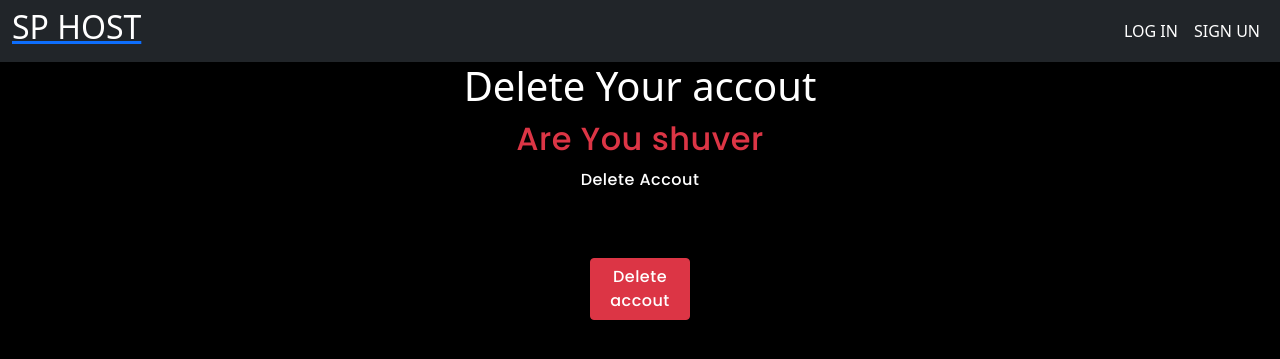
After one commit to abijithdel/e-cart, a Django app: page /account_delete/ in a window 1280 px wide. The commit adds this page. Shown: the top 359 px of the page. Run offline with Django 5.2, Linux system fonts and the light colour scheme.

Commit message:
delete ac page add and add change pass

```diff
--- a/ecart/account/url.py
+++ b/ecart/account/url.py
@@ -4,6 +4,8 @@ urlpatterns = [
     path('login/',views.login, name='login'),
     path('signup/',views.signup, name='signup'),
     path('account/',views.account, name='account'),
-    path('edit_account/',views.edit_profile, name="edit_account")
+    path('edit_account/',views.edit_profile, name="edit_account"),
+    path('change_pass/',views.reset_pass, name="newpass"),
+    path('account_delete/',views.delete_accout_user, name="delete_account")
 
 ]
--- a/ecart/account/views.py
+++ b/ecart/account/views.py
@@ -7,6 +7,7 @@ from django.contrib.auth.models import User
 from django.contrib.auth.decorators import login_required
 from django.contrib.auth import update_session_auth_hash
 # Create your views here.
+
 def login(req):
     if req.method == 'POST':
         uname = req.POST.get('username')
@@ -18,7 +19,7 @@ def login(req):
             return render(req,'index.html')
         else:
             us_pas_not_mach='Check Username or password'
-            return render(req,'account/index.html',{'us_pas_not_mach':us_pas_not_mach})
+            return render(req,'account/login.html',{'us_pas_not_mach':us_pas_not_mach})
 
     return render(req,'account/login.html')
 
@@ -63,4 +64,33 @@ def edit_profile(req):
         user.save()
         saccessf = 'Profile saccessfully Edited'
         return render(req, 'account/account.html', {'user': user , "saccess":saccessf})
+    else:
+        pass
     return render(req, 'account/account-ed.html', {'user': user})
+
+
+def reset_pass(req):
+    user = req.user
+    if req.method == 'POST':
+        pass1 = req.POST.get('newpass')
+        pass2 = req.POST.get('cpass')
+        if pass1 != pass2:
+            response ="Check Conform Password"
+            return render(req,'account/pass-change.html',{'response':response})
+
+        else:
+          user.set_password(pass1)
+          update_session_auth_hash(req, user)
+          user.save()
+          responses = "Password Changed"
+          return render(req,'account/account.html',{'responses':responses})
+    return render(req,'account/pass-change.html')
+
+
+def delete_accout_user(req):
+    if req.method == 'POST':
+        user = req.user
+        user.delete()
+        alert = 'Your Accout Deleted'
+        return render(req,'account/signup.html',{'alert':alert})
+    return render(req,'account/delete_account.html')
--- a/ecart/static/css/account.css
+++ b/ecart/static/css/account.css
@@ -1,5 +1,5 @@
 @import url('https://fonts.googleapis.com/css2?family=Roboto:ital,wght@0,100;0,300;0,400;0,500;0,700;0,900;1,100;1,300;1,400;1,500;1,700;1,900&display=swap');
-a{
+.title{
     text-decoration: none;
 }
 
--- a/ecart/static/css/style.css
+++ b/ecart/static/css/style.css
@@ -10,7 +10,7 @@
 }
 
 .l-ac{
-    margin-top: 40px;
+    margin-top: 30px;
 }
 
 .edit-acc{
@@ -28,3 +28,6 @@ box-shadow: 0 0 40px rgba(8,7,16,0.6);
 padding: 10px 35px;
 margin-top: 60px;
 }
+.delete-bt{
+    width: 100px;
+}
--- a/ecart/templates/account/account-ed.html
+++ b/ecart/templates/account/account-ed.html
@@ -22,7 +22,7 @@
             <input type="email" id="email" name="email" value="{{ user.email }}" class="form-control"><br>
 
             <button type="submit" class="btn btn-success mt-4">Save</button>
-            <a href="{% url 'account' %}" class="text-center">Back</a>
+            <a href="{% url 'account' %}" class="mt-2 text-danger"><button>Back</button></a>
         </form>
 
     </div>
--- /dev/null
+++ b/ecart/templates/account/delete_account.html
@@ -0,0 +1,17 @@
+{% extends "base.html" %}
+{% block title %}HOME{% endblock %}
+
+{% block content %}
+{% load static %}
+
+<h1 class="text-center text-white">Delete Your accout</h1>
+<form action="" method="post">
+    {% csrf_token%}
+    <div class="text-center">
+        <h3 class="text-danger">Are You shuver </h3>
+        <p class="text-center">Delete Accout</p>
+        <button type="submit" class="btn btn-danger delete-bt">Delete accout</button>
+    </div>
+</form>
+
+{% endblock  %}
--- a/ecart/templates/account/login.html
+++ b/ecart/templates/account/login.html
@@ -1,9 +1,10 @@
 {% extends "base.html" %}
 
+{% block title %}LOG IN{% endblock %}
 
 {% block content %}
 {% load static %}
-<h1 class='text-center'>{{us_pas_not_mach}}</h1>
+
 <div class="background">
     <div class="shape"></div>
     <div class="shape"></div>
@@ -11,7 +12,8 @@
 <form method="post" class="aform">
     {% csrf_token %}
     <h3>Login Here</h3>
-    <h4>{{wel_mess}}</h4>
+    <h4>{{wel_mess}} </h4>
+    <h1 class="text-danger text-center">{{us_pas_not_mach}}</h1>
 
     <label for="username">Username</label>
     <input type="text" placeholder="Email or Phone" id="username" name="username">
--- a/ecart/templates/account/signup.html
+++ b/ecart/templates/account/signup.html
@@ -1,5 +1,6 @@
 {% extends "base.html" %}
 
+{% block title %}SIGN UP{% endblock %}
 
 {% block content %}
 {% load static %}
@@ -12,7 +13,7 @@
     {% csrf_token %}
     <h3>Create Account</h3>
 
-    <h4 class="text-ganger">{{pass_not_mach}} {{username_taken}}</h4>
+    <h4 class="text-ganger">{{pass_not_mach}} {{alert}} {{username_taken}}</h4>
     <label for="firstname" class="label">First Name</label>
     <input type="text" placeholder="First Name" id="firstname" name="firstname" class="signup-in">
 
--- a/ecart/templates/base.html
+++ b/ecart/templates/base.html
@@ -16,7 +16,7 @@
 <body>
     <nav class="navbar navbar-expand-lg navbar-light bg-dark">
         <div class="container-fluid">
-          <a href="#"><h2 class="text-white sphost-title">SP HOST</h2></a>
+          <a href="#"><h2 class="text-white sphost-title title">SP HOST</h2></a>
 
           <button class="navbar-toggler bg-white" type="button" data-bs-toggle="collapse" data-bs-target="#navbarNav" aria-controls="navbarNav" aria-expanded="false" aria-label="Toggle navigation">
             <span class="navbar-toggler-icon"></span>
@@ -25,7 +25,7 @@
             <ul class="navbar-nav">
                 {% if user.is_authenticated %}
                 <li class="nav-item active">
-                  <a class="nav-link text-white" href="">HOME </a>
+                  <a class="nav-link text-white" href="{% url 'home' %}">HOME </a>
                 </li>
                 <li class="nav-item active">
                   <a class="nav-link text-white" href="">PRODUCT </a>
```
Also changed, not shown: ecart/templates/account/account.html (+5 -3 lines), ecart/templates/account/pass-change.html (added, +29 -0 lines), ecart/db.sqlite3.
